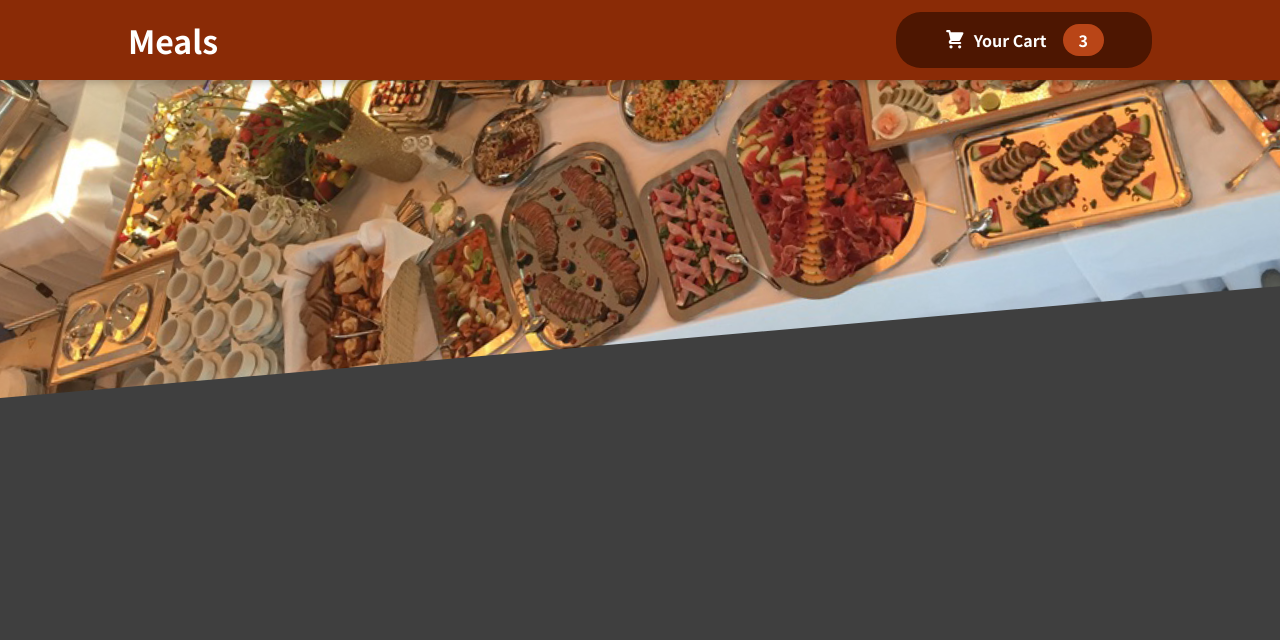
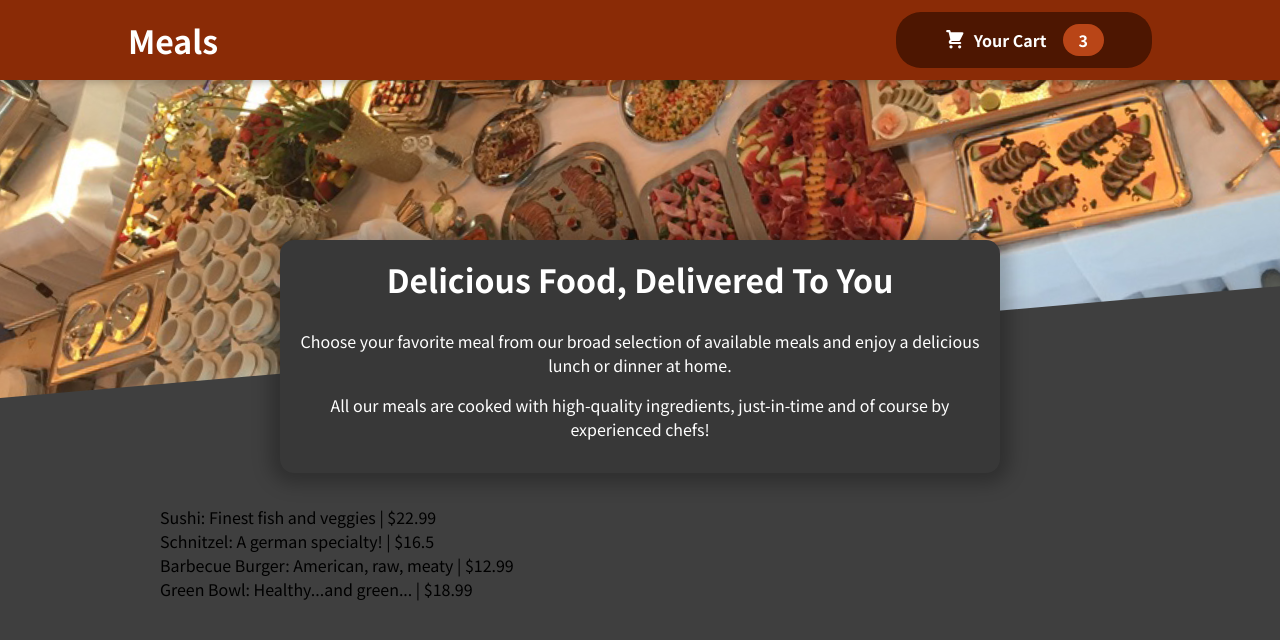
Before and after one commit to patbou02/food-app, a React (Create React App) app: page / in a window 1280 px wide. Shown: the top 640 px of the page. Built offline with nearby package versions, Linux system fonts and the light colour scheme.

Commit message:
Created meals component which pulls in available meals and meals summary which in turns has dummy meals data.

```diff
--- a/src/App.js
+++ b/src/App.js
@@ -1,10 +1,14 @@
 import React from 'react';
 import Header from './components/Layout/Header';
+import Meals from './components/Meals/Meals';
 
 function App() {
   return (
     <>
       <Header />
+      <main>
+        <Meals />
+      </main>
     </>
   );
 }
--- /dev/null
+++ b/src/components/Meals/AvailableMeals.js
@@ -0,0 +1,40 @@
+import classes from './AvailableMeals.module.css';
+
+const DUMMY_MEALS = [
+  {
+    id: 'm1',
+    name: 'Sushi',
+    description: 'Finest fish and veggies',
+    price: 22.99,
+  },
+  {
+    id: 'm2',
+    name: 'Schnitzel',
+    description: 'A german specialty!',
+    price: 16.5,
+  },
+  {
+    id: 'm3',
+    name: 'Barbecue Burger',
+    description: 'American, raw, meaty',
+    price: 12.99,
+  },
+  {
+    id: 'm4',
+    name: 'Green Bowl',
+    description: 'Healthy...and green...',
+    price: 18.99,
+  },
+];
+
+const AvailableMeals = () => {
+  const mealsList = DUMMY_MEALS.map(meal => <li key={meal.id}>{meal.name}: {meal.description} | ${meal.price}</li>);
+
+  return (
+    <section className={classes.meals}>
+      <ul>{mealsList}</ul>
+    </section>
+  );
+};
+
+export default AvailableMeals;
--- /dev/null
+++ b/src/components/Meals/AvailableMeals.module.css
@@ -0,0 +1,24 @@
+.meals {
+  max-width: 60rem;
+  width: 90%;
+  margin: 2rem auto;
+  animation: meals-appear 1s ease-out forwards;
+}
+
+.meals ul {
+  list-style: none;
+  margin: 0;
+  padding: 0;
+}
+
+@keyframes meals-appear {
+  from {
+    opacity: 0;
+    transform: translateY(3rem);
+  }
+
+  to {
+    opacity: 1;
+    transform: translateY(0);
+  }
+}
--- /dev/null
+++ b/src/components/Meals/Meals.js
@@ -0,0 +1,15 @@
+import React, { Fragment } from 'react';
+
+import AvailableMeals from './AvailableMeals';
+import MealsSummary from './MealsSummary';
+
+const Meals = () => {
+  return (
+    <Fragment>
+      <MealsSummary />
+      <AvailableMeals />
+    </Fragment>
+  );
+};
+
+export default Meals;
--- /dev/null
+++ b/src/components/Meals/MealsSummary.js
@@ -0,0 +1,13 @@
+import classes from './MealsSummary.module.css';
+
+const MealsSummary = () => {
+  return (
+    <section className={classes.summary}>
+      <h2>Delicious Food, Delivered To You</h2>
+      <p>Choose your favorite meal from our broad selection of available meals and enjoy a delicious lunch or dinner at home.</p>
+      <p>All our meals are cooked with high-quality ingredients, just-in-time and of course by experienced chefs!</p>
+    </section>
+  );
+};
+
+export default MealsSummary;
--- /dev/null
+++ b/src/components/Meals/MealsSummary.module.css
@@ -0,0 +1,18 @@
+.summary {
+  text-align: center;
+  max-width: 45rem;
+  width: 90%;
+  margin: auto;
+  margin-top: -10rem;
+  position: relative;
+  background-color: #383838;
+  color: white;
+  border-radius: 14px;
+  padding: 1rem;
+  box-shadow: 0 1px 18px 10px rgba(0, 0, 0, 0.25);
+}
+
+.summary h2 {
+  font-size: 2rem;
+  margin-top: 0;
+}
```
